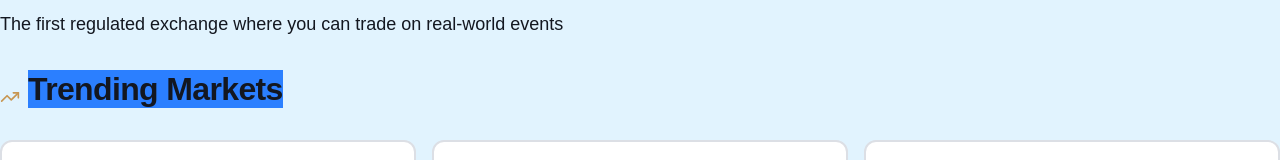
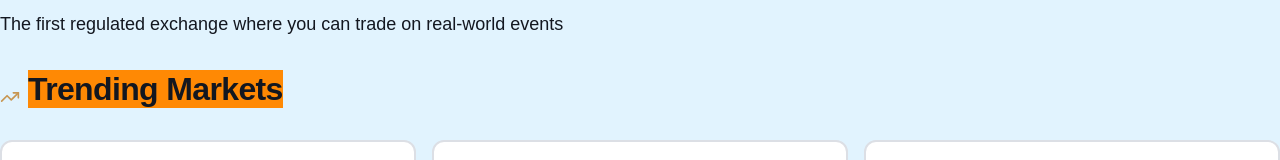
Before and after one commit to TNDIGITALMARK/25591ec6-50e0-4850-8a04-6b3522ce2eee, a Next.js app: page /dashboard in a window 1280 px wide. Shown: the part 327-487 px from the top of the page. Built offline with nearby package versions, Linux system fonts and the light colour scheme; no server answers.

Commit message:
AST class-edit: replace classes: bg-orange-400 in ./src/app/dashboard/page.tsx
Container: 2
User: 2luDlbgjvhO32uRKNns0OwSKemA3

```diff
--- a/src/app/dashboard/page.tsx
+++ b/src/app/dashboard/page.tsx
@@ -79,7 +79,7 @@ export default function DashboardPage() {
         <div className="mb-8">
           <div className="flex items-center gap-2 mb-4">
             <TrendingUp className="w-5 h-5 text-primary" />
-            <h2 className="bg-blue-500">Trending Markets</h2>
+            <h2 className="bg-orange-400">Trending Markets</h2>
           </div>
           <div className="grid grid-cols-1 md:grid-cols-2 lg:grid-cols-3 gap-4">
             {mockMarkets
```
